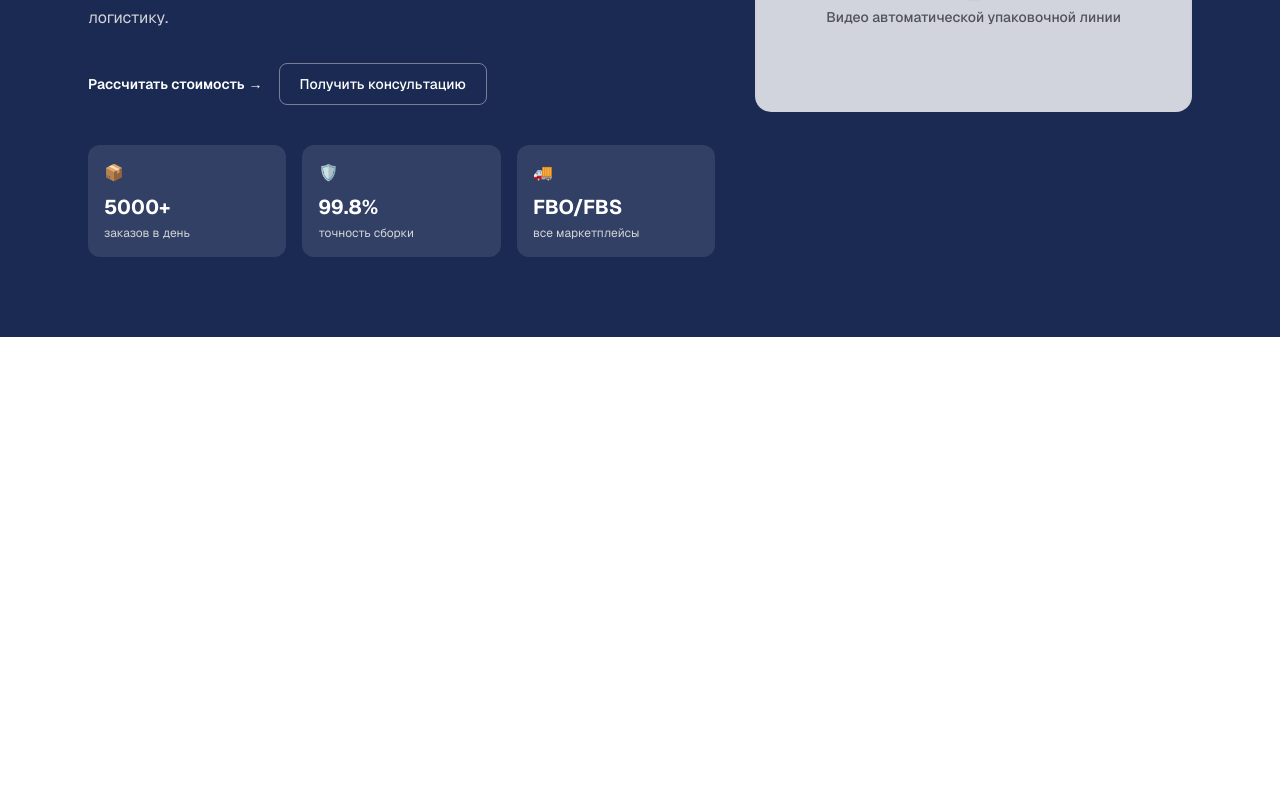
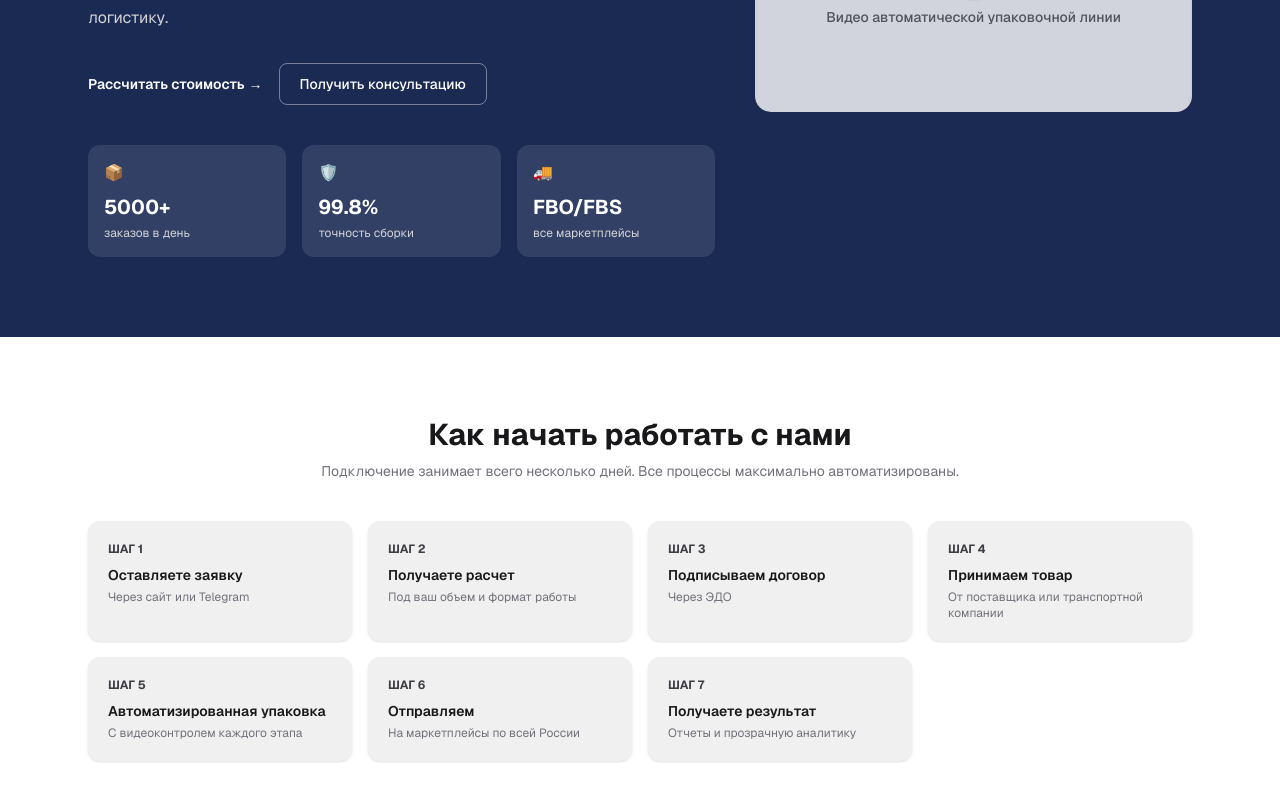
Before and after one commit to little1geek/portfolio-site, a Next.js app: page / in a window 1280 px wide. Shown: the part 420-1220 px from the top of the page. Before the commit the page ends 800 px from the top, so only its background shows below. Built offline with nearby package versions, Linux system fonts and the light colour scheme.

Commit message:
Добавить блок шагов Как начать работать с нами

```diff
--- a/src/app/page.tsx
+++ b/src/app/page.tsx
@@ -103,6 +103,64 @@ export default function HomePage() {
           </div>
         </div>
       </section>
+
+      {/* Блок «Как начать работать с нами» */}
+      <section id="how" className="py-16 sm:py-20 bg-white">
+        <div className="mx-auto max-w-6xl px-4 sm:px-6">
+          <div className="text-center">
+            <h2 className="text-2xl font-bold sm:text-3xl text-zinc-900">
+              Как начать работать с нами
+            </h2>
+            <p className="mt-2 text-sm text-zinc-500">
+              Подключение занимает всего несколько дней. Все процессы максимально автоматизированы.
+            </p>
+          </div>
+
+          <div className="mt-10 grid grid-cols-1 gap-4 sm:grid-cols-2 lg:grid-cols-4">
+            <div className="rounded-xl bg-[#f0f0f0] p-5 shadow-sm">
+              <p className="text-xs font-bold text-zinc-700">ШАГ 1</p>
+              <h3 className="mt-2 text-sm font-semibold text-zinc-900">Оставляете заявку</h3>
+              <p className="mt-1 text-xs text-zinc-500">Через сайт или Telegram</p>
+            </div>
+
+            <div className="rounded-xl bg-[#f0f0f0] p-5 shadow-sm">
+              <p className="text-xs font-bold text-zinc-700">ШАГ 2</p>
+              <h3 className="mt-2 text-sm font-semibold text-zinc-900">Получаете расчет</h3>
+              <p className="mt-1 text-xs text-zinc-500">Под ваш объем и формат работы</p>
+            </div>
+
+            <div className="rounded-xl bg-[#f0f0f0] p-5 shadow-sm">
+              <p className="text-xs font-bold text-zinc-700">ШАГ 3</p>
+              <h3 className="mt-2 text-sm font-semibold text-zinc-900">Подписываем договор</h3>
+              <p className="mt-1 text-xs text-zinc-500">Через ЭДО</p>
+            </div>
+
+            <div className="rounded-xl bg-[#f0f0f0] p-5 shadow-sm">
+              <p className="text-xs font-bold text-zinc-700">ШАГ 4</p>
+              <h3 className="mt-2 text-sm font-semibold text-zinc-900">Принимаем товар</h3>
+              <p className="mt-1 text-xs text-zinc-500">От поставщика или транспортной компании</p>
+            </div>
+
+            <div className="rounded-xl bg-[#f0f0f0] p-5 shadow-sm">
+              <p className="text-xs font-bold text-zinc-700">ШАГ 5</p>
+              <h3 className="mt-2 text-sm font-semibold text-zinc-900">Автоматизированная упаковка</h3>
+              <p className="mt-1 text-xs text-zinc-500">С видеоконтролем каждого этапа</p>
+            </div>
+
+            <div className="rounded-xl bg-[#f0f0f0] p-5 shadow-sm">
+              <p className="text-xs font-bold text-zinc-700">ШАГ 6</p>
+              <h3 className="mt-2 text-sm font-semibold text-zinc-900">Отправляем</h3>
+              <p className="mt-1 text-xs text-zinc-500">На маркетплейсы по всей России</p>
+            </div>
+
+            <div className="rounded-xl bg-[#f0f0f0] p-5 shadow-sm">
+              <p className="text-xs font-bold text-zinc-700">ШАГ 7</p>
+              <h3 className="mt-2 text-sm font-semibold text-zinc-900">Получаете результат</h3>
+              <p className="mt-1 text-xs text-zinc-500">Отчеты и прозрачную аналитику</p>
+            </div>
+          </div>
+        </div>
+      </section>
     </div>
   );
 }
```
